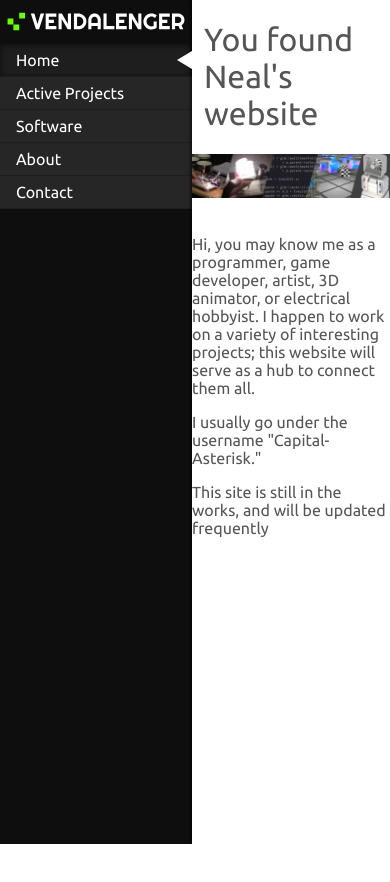
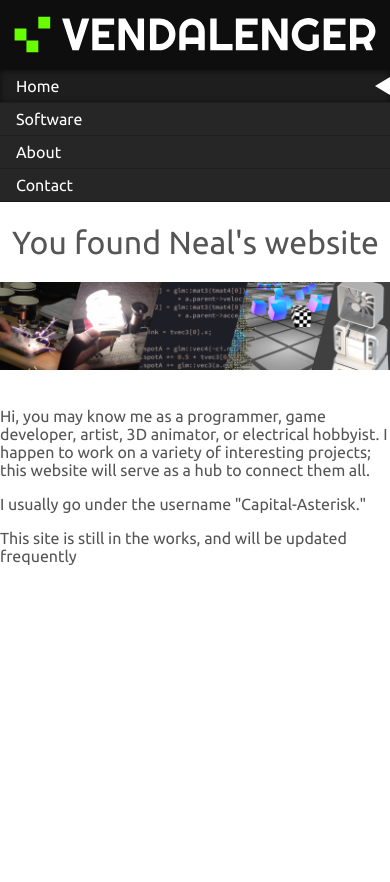
Before and after one commit to Capital-Asterisk/website, a plain HTML site: page index.html in a window 390 px wide. Before the commit the page ends 844 px from the top, so only its background shows below. Drawn offline with Linux system fonts and the light colour scheme.

Commit message:
Fix mobile support and Change how navigation links works

```diff
--- a/index.html
+++ b/index.html
@@ -15,12 +15,12 @@
       body, html {
         font-family: Ubuntu, Cantarell, Arial;
         margin: 0;
-        display: flex;
         color: #555555;
         /*height: 100%;*/
         /*padding-left: 8%;
         padding-right: 8%;*/
-        min-height:100%
+        height:100%;
+        //background-color: blue;
       }
 
       .button {
@@ -129,21 +129,26 @@
 
       #bigdiv {
         display: flex;
-        flex-flow: row;
+        flex-wrap: wrap;
+        min-height: 100vh;
+
       }
 
       #leftnav {
         background-color:#0e0e0e;
-        width: 192px;
+        flex: 1 0 200px;
         min-width: 192px;
         margin:0px;
       }
 
       #mainContent {
         z-index: 1;
-        flex-grow : 3;
+        flex: 1 75%;
+        flex-grow: 12;
+        min-height: 100vh;
         padding: 0px;
         box-shadow: -2px 0px 2px 0px rgba(0,0,0,0.5);
+
       }
 
 
@@ -164,10 +169,10 @@
           id: "home",
           niceName: "Home"
         },
-        {
-          id: "active",
-          niceName: "Active Projects"
-        },
+        //{
+        //  id: "active",
+        //  niceName: "Active Projects"
+        //},
         {
           id: "software",
           niceName: "Software"
@@ -256,12 +261,8 @@
 
       }
 
-      var navPush = function(index) {
-        loadPage(index, true);
-        //console.log(button);
-      }
-
       var loadUrl = function() {
+        console.log("loa");
         var tohref = window.location.href.split("#")[1];
 
         if (tohref) {
@@ -310,11 +311,11 @@
       <object data="img/vendalenger_nav.svg" type="image/svg+xml" style="z-index:20; margin:2px; margin-top: 9px; margin-bottom: 7px;">
       </object>
         <ul id="navButts">
-          <li><a onclick="navPush(0)">Home</a></li>
-          <li><a onclick="navPush(1)">Active Projects</a></li>
-          <li><a onclick="navPush(2)">Software</a></li>
-          <li><a onclick="navPush(3)">About</a></li>
-          <li><a onclick="navPush(4)">Contact</a></li>
+          <li><a href="#home">Home</a></li>
+          <!--li><a onclick="navPush(1)">Active Projects</a></li-->
+          <li><a href="#software">Software</a></li>
+          <li><a href="#about">About</a></li>
+          <li><a href="#contact">Contact</a></li>
 
 
         </ul>
```
